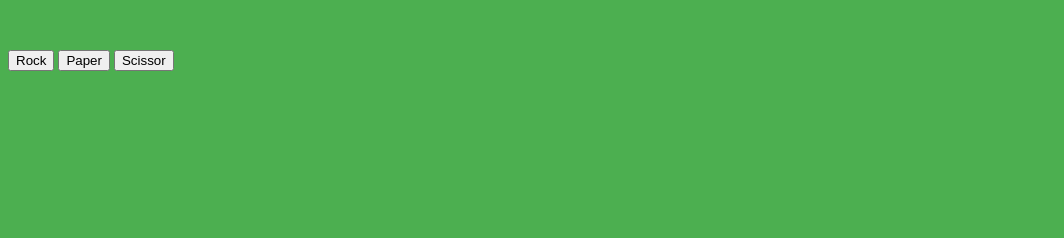
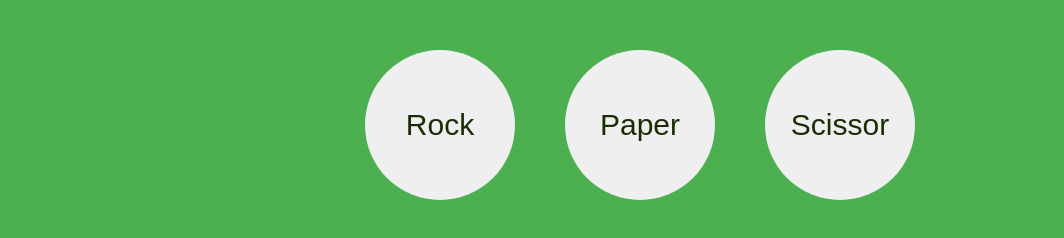
Before and after one commit to aadhithbala/Rock-Paper-Scissor, a plain HTML site: page index.html in a window 1280 px wide. Shown: the part 154-392 px from the top of the page, without its empty margins (0-1064 px from the left). Drawn offline with Linux system fonts and the light colour scheme.

Commit message:
Stylize the buttons

```diff
--- a/style.css
+++ b/style.css
@@ -12,3 +12,21 @@ h1 {
   justify-content: center;
   align-items: center;
 }
+
+button {
+  border-style: none;
+  cursor: pointer;
+  width: 150px;
+  height: 150px;
+  color: rgb(26 46 5);
+  font-size: 30px;
+  font-weight: 600px;
+  border-radius: 50%;
+}
+
+.buttons {
+  display: flex;
+  gap: 50px;
+  align-items: center;
+  justify-content: center;
+}
```
